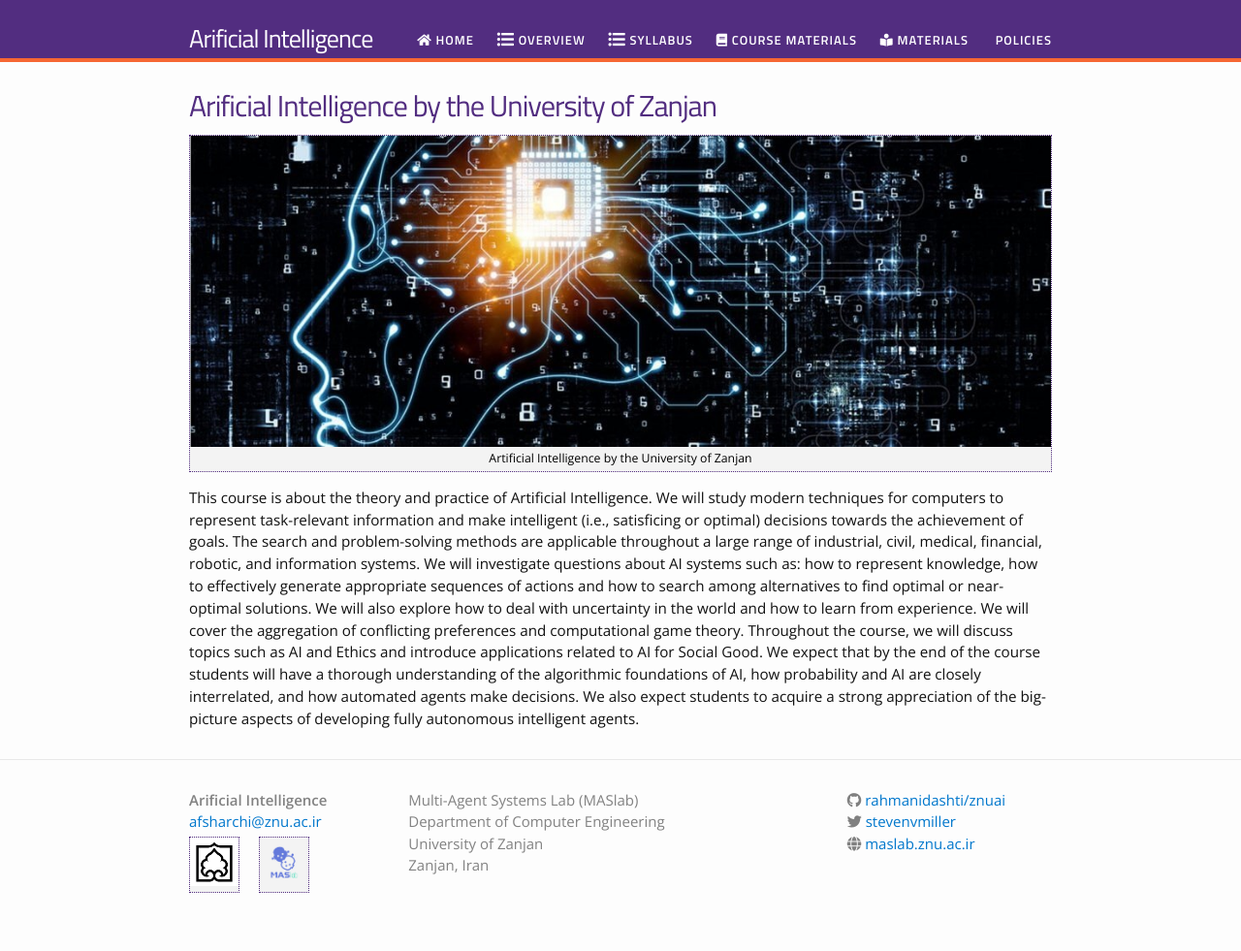
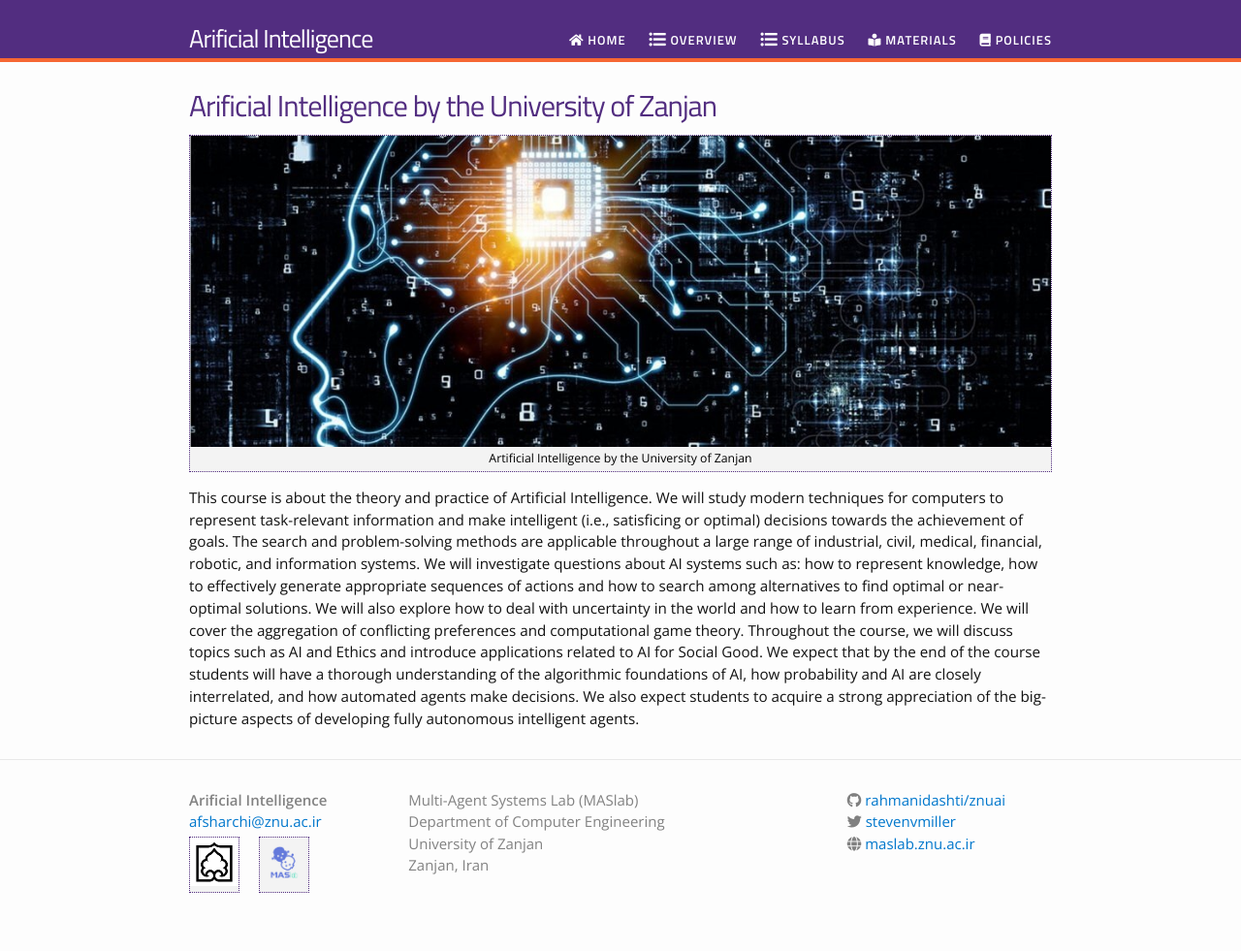
Before and after one commit to rahmanidashti/znuai, a Jekyll site: the page built from index.html, in a window 1280 px wide. Shown: the whole page at 97% size. Built offline with Jekyll 4.4.1, drawn with Linux system fonts in a browser that asks for light colours; nearby versions of some CDN libraries.

Commit message:
Update nav.html

```diff
--- a/_includes/nav.html
+++ b/_includes/nav.html
@@ -2,9 +2,9 @@
     <li><a class="page-link" href="/znuai/"><i class="fas fa-home"></i> Home</a></li>
     <li><a class="page-link" href="/znuai/overview/"><i class="fa fa-list-ul fa-lg"></i> Overview</a></li>
     <li><a class="page-link" href="{{ site.syllabus }}"><i class="fa fa-list-ul fa-lg"></i> Syllabus</a></li>
-    <li><a class="page-link" href="/znuai/course-materials/"><i class="fas fa-book"></i> Course Materials</a></li>
+    <!-- <li><a class="page-link" href="/znuai/course-materials/"><i class="fas fa-book"></i> Course Materials</a></li> -->
     <li><a class="page-link" href="/znuai/materials/"><i class="fas fa-book-reader"></i> Materials</a></li>
-    <li><a class="page-link" href="/znuai/policies"><i class="fas fa-policy"></i> Policies</a></li>
+    <li><a class="page-link" href="/znuai/policies"><i class="fas fa-book"></i> Policies</a></li>
     <!-- <li><a class="page-link" href="https://github.com/{{ site.githubdir }}"><i class="fab fa-github"></i></a></li> -->
     <!-- <li><a class="page-link" href="{{ site.authorurl }}"><i class="fa fa-user fa-lg"></i></a></li> -->
 </ul>
```
